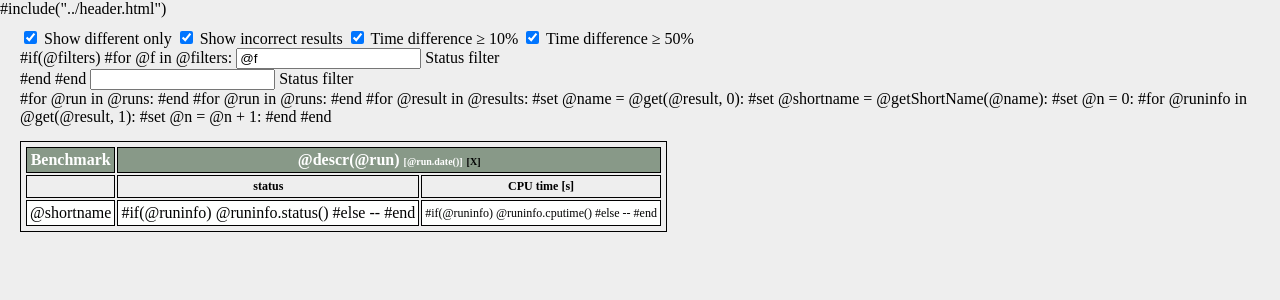
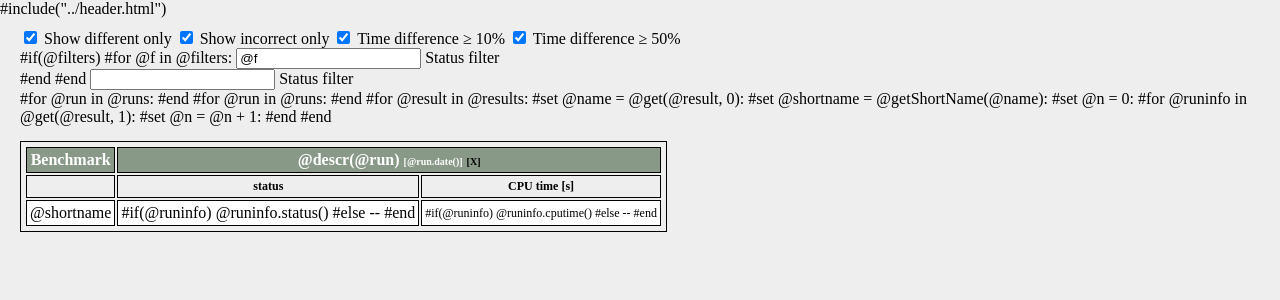
Before and after one commit to staticafi/mamato, a Python web app: template html/templates/files.html in a window 1280 px wide. Shown: the top 300 px of the page. Run offline with Jinja, Linux system fonts and the light colour scheme; the template is opened without the code that fills it, so the values that code supplies are empty.

Commit message:
few subtle changes

```diff
--- a/html/templates/files.html
+++ b/html/templates/files.html
@@ -187,14 +187,14 @@
 #if(@showIncorrect)
           checked="1"
 #end
-          onchange="toggleSettings(this)"> Show incorrect results
+          onchange="toggleSettings(this)"> Show incorrect only
    <input type="checkbox" name="time_diff_10"
 #if(@timeDiff10)
           checked="1"
 #end
           onchange="toggleSettings(this)"> Time difference &ge; 10%
    <input type="checkbox" name="time_diff_50"
-#if(@timeDiff10)
+#if(@timeDiff50)
           checked="1"
 #end
           onchange="toggleSettings(this)"> Time difference &ge; 50% </br>
--- a/html/templates/results.html
+++ b/html/templates/results.html
@@ -291,7 +291,7 @@ value="@get(@grouping, 1)">@get(@grouping, 0)</option>
     <div onclick="toggleRollingByName('version')"
          class="rolled" name="version"
          style="font-size=10px; font-weight: normal; padding-top:10px; color: #263A26">
-      [@run.getID()] @run.tool_version()</br></br>
+       @run.tool_version()</br></br>
       @run.options()</br>
     </div>
     #if(@run.run_description())
```
